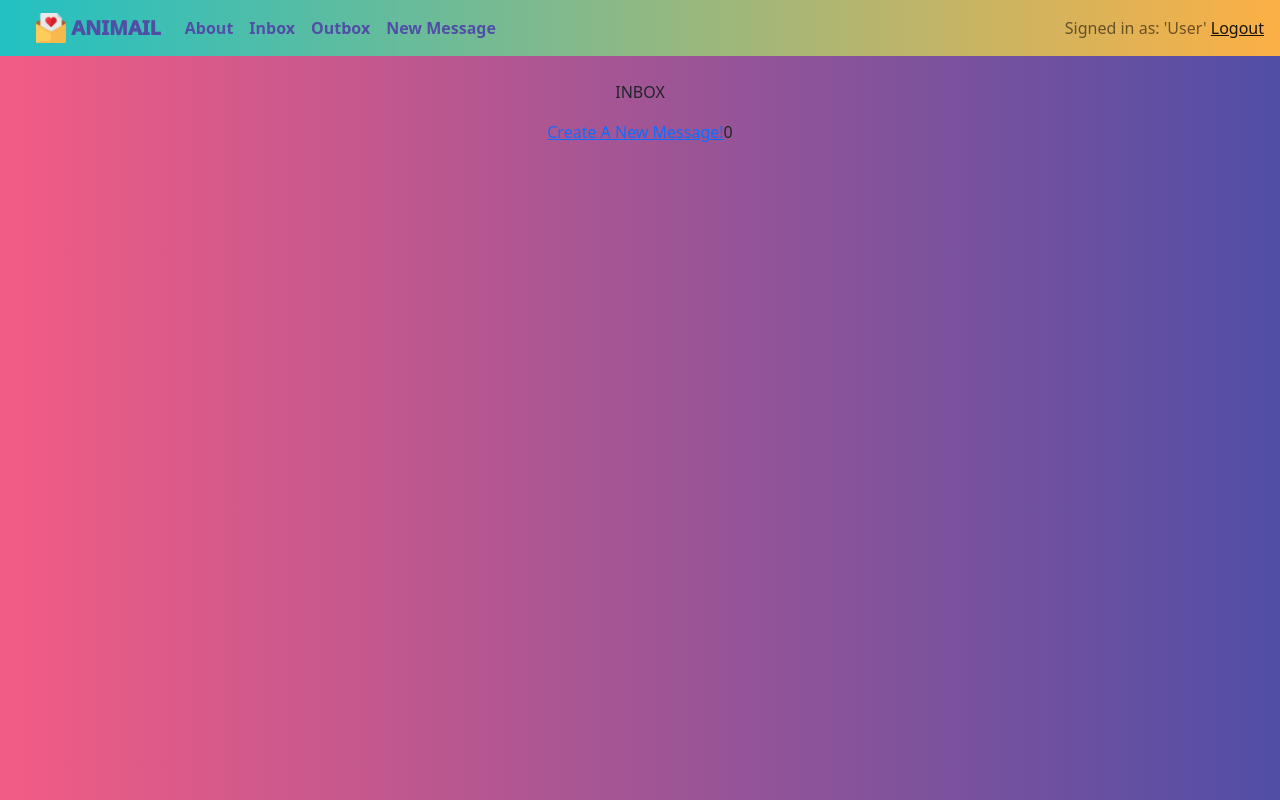
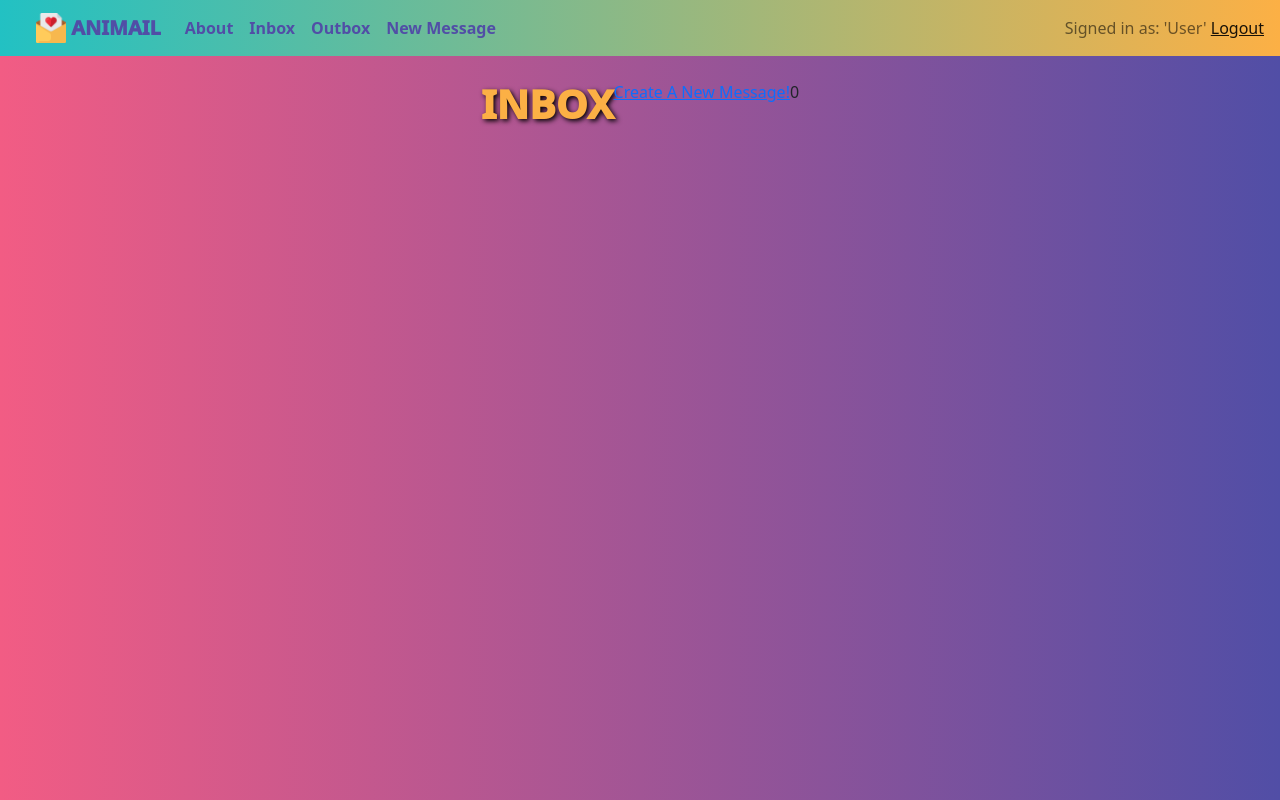
Before and after one commit to Samicap/AniMail, a React (Create React App) app in the folder my-app/client/: page /message/sent in a window 1280 px wide. Built offline with nearby package versions, Linux system fonts and the light colour scheme.

Commit message:
played around with styling, need to switch branches

```diff
--- a/my-app/client/src/components/Inbox.js
+++ b/my-app/client/src/components/Inbox.js
@@ -49,8 +49,9 @@ export default function Inbox({ childId }) {
   };
 
   return (
-    <div>
-      <p>INBOX</p>
+    <>
+      <h1 class="welcome">INBOX</h1>
+      <div class="inboxLayout">
         <Link to="/outbox">Create A New Message!</Link>
         {messages.length && (
           <>
@@ -63,5 +64,6 @@ export default function Inbox({ childId }) {
         )}
         <Child childId={userId} />
       </div>
+    </>
   );
 }
--- a/my-app/client/src/styles/about.css
+++ b/my-app/client/src/styles/about.css
@@ -6,9 +6,9 @@
   background-blend-mode: overlay;
   width: 30em;
   height: auto;
-  color: rgb(4, 245, 173);
+  color: rgba(252, 176, 69, 1);
   padding: 30px;
-  border: 4px solid yellow;
+  border: 4px solid rgba(252, 176, 69, 1);
   border-radius: 25px;
   font-weight: 750;
   margin-bottom: 15%;
--- a/my-app/client/src/styles/inbox.css
+++ b/my-app/client/src/styles/inbox.css
@@ -10,3 +10,7 @@
   margin-bottom: auto;
   margin-top: 20px;
 }
+
+.inboxLayout {
+  display: flex;
+}
--- a/my-app/client/src/styles/login.css
+++ b/my-app/client/src/styles/login.css
@@ -24,6 +24,7 @@
   font-weight: 1000;
   text-shadow: 2px 2px 5px black;
   text-transform: uppercase;
+  color: rgba(252, 176, 69, 1);
 }
 
 .loginLogo {
```
Lines whose indentation alone changed are shown as unchanged.
